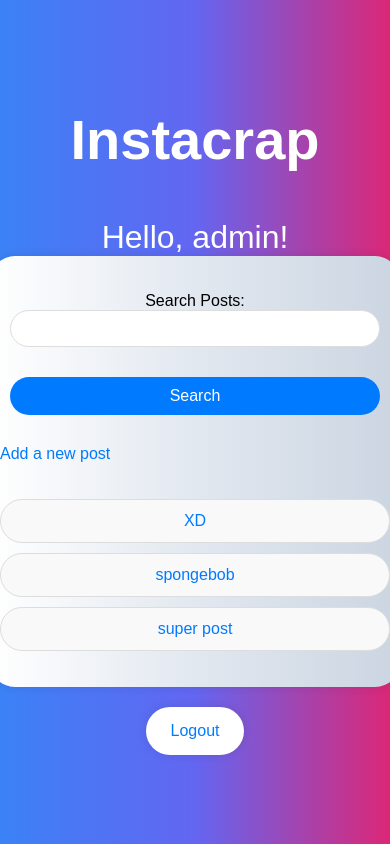
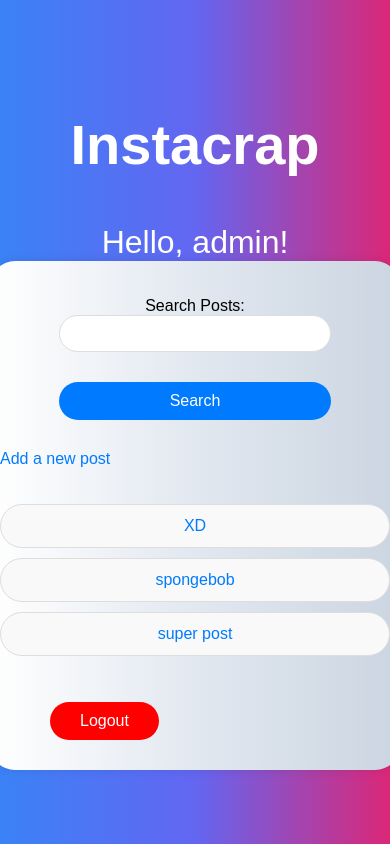
Before and after one commit to bartoszjarzynski/mysite_django_projekt1, a Django app: page / in a window 390 px wide. Run offline with Django 4.2, Linux system fonts and the light colour scheme; a user stored in the database is signed in; data comes from the database, SQL or seed files in the repository; both versions use the stored data as it was after the commit.

Commit message:
enhance UI with responsive styles, update authentication links, and improve image display

```diff
--- a/sites/static/style.css
+++ b/sites/static/style.css
@@ -190,7 +206,7 @@ form button:hover {
 
 /* Home page styles */
 .search-form {
-    width: 100%;
+    width: 75%;
     margin-bottom: 20px;
 }
 
@@ -243,31 +259,45 @@ a.add-post-link:hover {
 }
 
 .auth-links {
-    background: #fff;
-    padding: 15px;
-    border-radius: 25px;
-    box-shadow: 0 0 10px rgba(0, 0, 0, 0.1);
     display: flex;
     justify-content: center;
-    align-items: center;
-    margin: 20px;
-    width: auto;
+    margin-bottom: 20px;
 }
 
-.auth-links a {
-    margin: 0 10px;
+.auth-links a.logged_button {
+    margin: 20px 50px 0 50px;
+    background-color: #007bff;
+    padding: 10px 30px 10px 30px;
+    border-radius: 25px;
+    color: #fff;
+    transition: background-color 0.3s ease;
 }
 
-.auth-links a:hover {
-    color: red;
+.auth-links a.logged_button:hover {
+    background-color: #0056b3;
     text-decoration: none;
 }
+
+.auth-links a.logout_button {
+    margin: 20px 50px 0 50px;
+    background-color: red;
+    padding: 10px 30px 10px 30px;
+    border-radius: 25px;
+    color: #fff;
+    transition: background-color 0.3s ease;
+}
+
+.auth-links a.logout_button:hover {
+    background-color: rgb(175, 1, 1);
+    text-decoration: none;
+}
+
 
 .hello-user {
     font-size: 32px;
     color: #fff;
     margin: 0;
-    margin-top: 10px; /* Adjust margin to reduce gap */
+    margin-top: 10px;
 }
 
 /* Responsive styles */
--- a/sites/templates/home.html
+++ b/sites/templates/home.html
@@ -26,17 +26,17 @@
                 <li><a href="{% url 'post_page' post.id %}">{{ post.title }}</a></li>
             {% endfor %}
         </ul>
+        <div class="auth-links">
+            {% if user.is_authenticated %}
+            <a href="{% url 'logout' %}" class="logout_button">Logout</a>
+            {% else %}
+            <a href="{% url 'login' %}" class="logged_button">Login</a>
+            <a href="{% url 'register' %}" class="logged_button">Register</a>
+            {% endif %}
+        </div>
+
     </div>
 
 
-    <div class="auth-links">
-        {% if user.is_authenticated %}
-            <a href="{% url 'logout' %}">Logout</a>
-        {% else %}
-            <a href="{% url 'login' %}">Login</a> |
-            <a href="{% url 'register' %}">Register</a>
-        {% endif %}
-    </div>
-
 </body>
 </html>
--- a/sites/templates/post.html
+++ b/sites/templates/post.html
@@ -16,7 +16,7 @@
             {% if post.image %}
                 <img src="{{ post.image.url }}" alt="{{ post.title }}" class="post-image">
             {% endif %}
-            <p style="font-size:12px;">{{ post.created_at }}</p>
+            <p style="font-size:12px;">Post uploaded at: {{ post.created_at }}</p>
         </div>
 
         <h2>Comments</h2>
```
Also changed, not shown: other parts of sites/static/style.css (+22 -6 lines), db.sqlite3.
